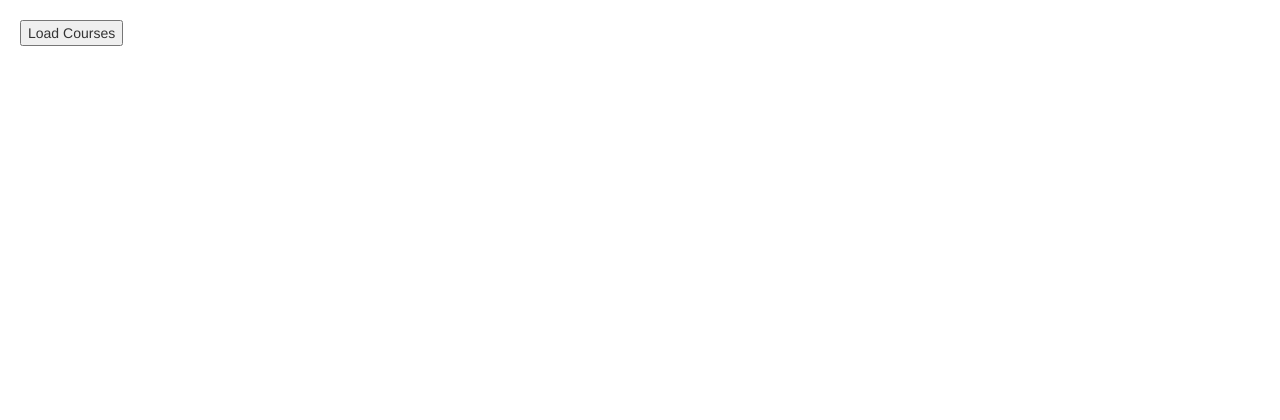
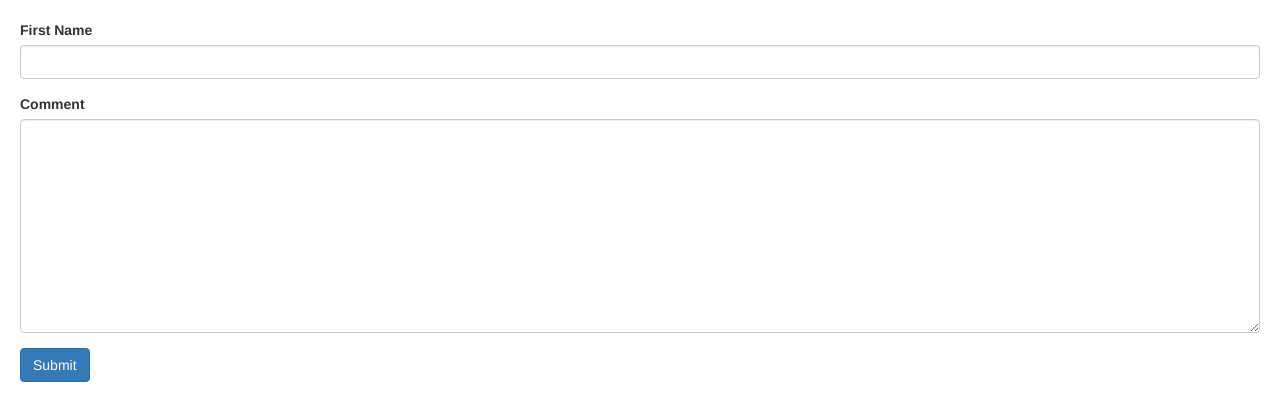
Before and after one commit to rahulaic/AngularLearning, an Angular app: page / in a window 1280 px wide. Shown: the top 420 px of the page. Built offline with nearby package versions, Linux system fonts and the light colour scheme.

Commit message:
custom directive

```diff
--- a/src/app/app.component.html
+++ b/src/app/app.component.html
@@ -1,8 +1,2 @@
-<button (click)="loadCourses()">Load Courses</button>
-<!-- <button (click)="onAdd()">Add</button> -->
-<ul>
-  <li *ngFor="let course of courses; trackBy: trackCourse">
-    {{course.name}}
-    <button (click)="onChange(course)">Remove</button>
-  </li>
-</ul>
+<!-- <input type="text" [appInputFormat]="'uppercase'" /> -->
+<contant-form></contant-form>
--- a/src/app/app.module.ts
+++ b/src/app/app.module.ts
@@ -14,6 +14,8 @@
 import { TitleCasePipe } from './title-case.pipe';
 import { PanelComponent } from './panel/panel.component';
 import { LikeComponent } from './like/like.component';
+import { InputFormatDirective } from './input-format.directive';
+import { ContactFormComponent } from './contact-form/contact-form.component';
 
 @NgModule({
   declarations: [
@@ -26,6 +28,8 @@
     TitleCasePipe,
     PanelComponent,
     LikeComponent,
+    InputFormatDirective,
+    ContactFormComponent,
   ],
   imports: [BrowserModule, AppRoutingModule, FormsModule],
   providers: [CoursesService, AuthorsService],
--- /dev/null
+++ b/src/app/contact-form/contact-form.component.html
@@ -0,0 +1,11 @@
+<form>
+  <div class="form-group">
+    <label for="firstName">First Name</label>
+    <input type="text" class="form-control" id="firstName">
+  </div>
+  <div class="form-group">
+    <label for="comment">Comment</label>
+    <textarea id="comment" cols="30" rows="10" class="form-control"></textarea>
+  </div>
+  <button class="btn btn-primary">Submit</button>
+</form>
--- /dev/null
+++ b/src/app/contact-form/contact-form.component.ts
@@ -0,0 +1,12 @@
+import { Component, OnInit } from '@angular/core';
+
+@Component({
+  selector: 'contant-form',
+  templateUrl: './contact-form.component.html',
+  styleUrls: ['./contact-form.component.css'],
+})
+export class ContactFormComponent implements OnInit {
+  constructor() {}
+
+  ngOnInit(): void {}
+}
--- /dev/null
+++ b/src/app/input-format.directive.ts
@@ -0,0 +1,18 @@
+import { Directive, HostListener, ElementRef, Input } from '@angular/core';
+
+@Directive({
+  selector: '[appInputFormat]',
+})
+export class InputFormatDirective {
+  constructor(private el: ElementRef) {}
+  @Input('appInputFormat') format;
+
+  @HostListener('blur') onBlur() {
+    let value: string = this.el.nativeElement.value;
+
+    if (this.format == 'lowercase')
+      this.el.nativeElement.value = value.toLowerCase();
+    if (this.format == 'uppercase')
+      this.el.nativeElement.value = value.toUpperCase();
+  }
+}
```
Also changed, not shown: src/app/contact-form/contact-form.component.css (added), 2 other files (tests, documents, lock files or other folders).
